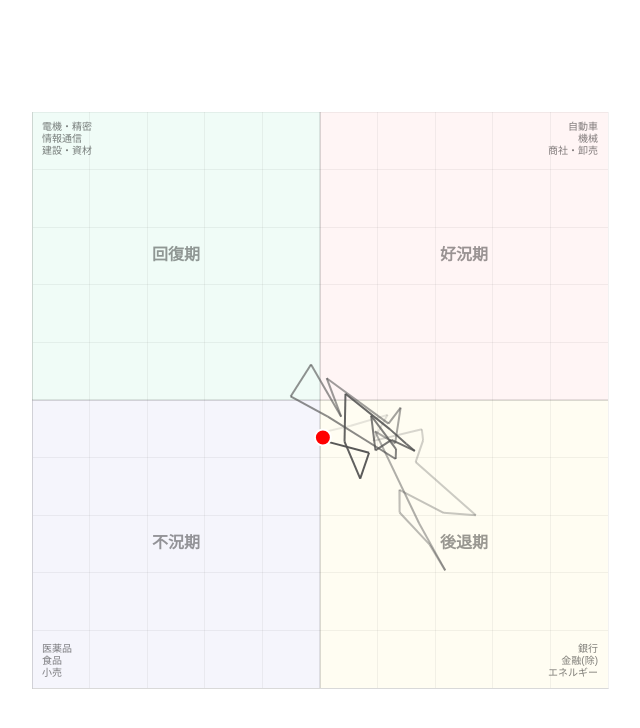
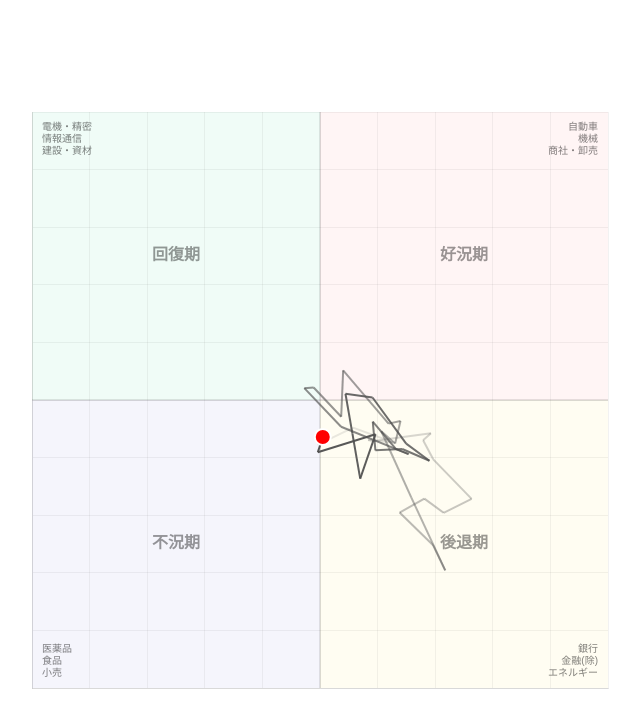
Before and after one commit to skr-works/sector-rotation-chart, a plain HTML site: page index.html in a window 1280 px wide. Shown: the whole page, without its empty margins (320-960 px from the left). Drawn offline with nearby package versions, Linux system fonts and the light colour scheme.

Commit message:
deploy: 41a22e08c417633c9a75aa92bf088786c3c4986d

```diff
--- a/index.html
+++ b/index.html
@@ -120,7 +120,7 @@
                     {
                         // 軌跡
                         label: '軌跡',
-                        data: [{"x": 0.3, "y": -2.79}, {"x": 2.68, "y": -2.24}, {"x": 5.87, "y": -1.29}, {"x": 4.64, "y": -3.48}, {"x": 4.65, "y": -3.55}, {"x": 8.84, "y": -2.54}, {"x": 8.95, "y": -3.5}, {"x": 8.3, "y": -5.39}, {"x": 13.53, "y": -10.01}, {"x": 10.73, "y": -9.79}, {"x": 6.89, "y": -7.8}, {"x": 6.91, "y": -9.77}, {"x": 9.52, "y": -12.56}, {"x": 10.87, "y": -14.79}, {"x": 8.6, "y": -10.7}, {"x": 4.78, "y": -2.72}, {"x": 6.52, "y": -3.77}, {"x": 7.0, "y": -0.66}, {"x": 5.95, "y": -2.05}, {"x": 0.58, "y": 1.89}, {"x": 1.84, "y": -1.45}, {"x": -0.78, "y": 3.08}, {"x": -2.55, "y": 0.31}, {"x": 0.68, "y": -1.45}, {"x": 6.57, "y": -5.12}, {"x": 6.6, "y": -4.26}, {"x": 4.44, "y": -1.35}, {"x": 4.81, "y": -4.37}, {"x": 6.21, "y": -3.46}, {"x": 8.23, "y": -4.42}, {"x": 7.48, "y": -3.79}, {"x": 6.08, "y": -2.55}, {"x": 2.21, "y": 0.54}, {"x": 2.13, "y": -3.62}, {"x": 3.49, "y": -6.83}, {"x": 4.26, "y": -4.58}, {"x": -0.12, "y": -3.42}, {"x": 0.25, "y": -3.25}],
+                        data: [{"x": -0.21, "y": -3.9}, {"x": 2.87, "y": -2.4}, {"x": 6.38, "y": -3.69}, {"x": 4.17, "y": -3.48}, {"x": 4.65, "y": -3.55}, {"x": 9.63, "y": -2.89}, {"x": 8.95, "y": -3.5}, {"x": 9.83, "y": -5.15}, {"x": 13.16, "y": -8.58}, {"x": 10.73, "y": -9.79}, {"x": 9.06, "y": -8.56}, {"x": 6.91, "y": -9.77}, {"x": 9.8, "y": -12.58}, {"x": 10.87, "y": -14.79}, {"x": 7.92, "y": -8.45}, {"x": 5.32, "y": -2.71}, {"x": 6.52, "y": -3.77}, {"x": 6.99, "y": -1.83}, {"x": 5.95, "y": -2.05}, {"x": 2.01, "y": 2.57}, {"x": 1.84, "y": -1.45}, {"x": -0.55, "y": 1.08}, {"x": -1.36, "y": 1.03}, {"x": 1.83, "y": -2.32}, {"x": 7.69, "y": -4.7}, {"x": 6.6, "y": -4.26}, {"x": 4.58, "y": -1.87}, {"x": 4.81, "y": -4.37}, {"x": 7.14, "y": -4.25}, {"x": 9.5, "y": -5.27}, {"x": 7.48, "y": -3.79}, {"x": 4.56, "y": 0.22}, {"x": 2.21, "y": 0.54}, {"x": 2.81, "y": -2.9}, {"x": 3.49, "y": -6.83}, {"x": 4.82, "y": -2.97}, {"x": -0.19, "y": -4.53}, {"x": 0.24, "y": -3.21}],
                         borderWidth: 2,
                         pointRadius: 0,
                         showLine: true,
@@ -137,7 +137,7 @@
                     {
                         // 現在地点
                         label: '現在',
-                        data: [{"x": 0.25, "y": -3.25}],
+                        data: [{"x": 0.24, "y": -3.21}],
                         backgroundColor: 'rgba(255, 0, 0, 1)',
                         borderColor: '#fff',
                         borderWidth: 2,
```
